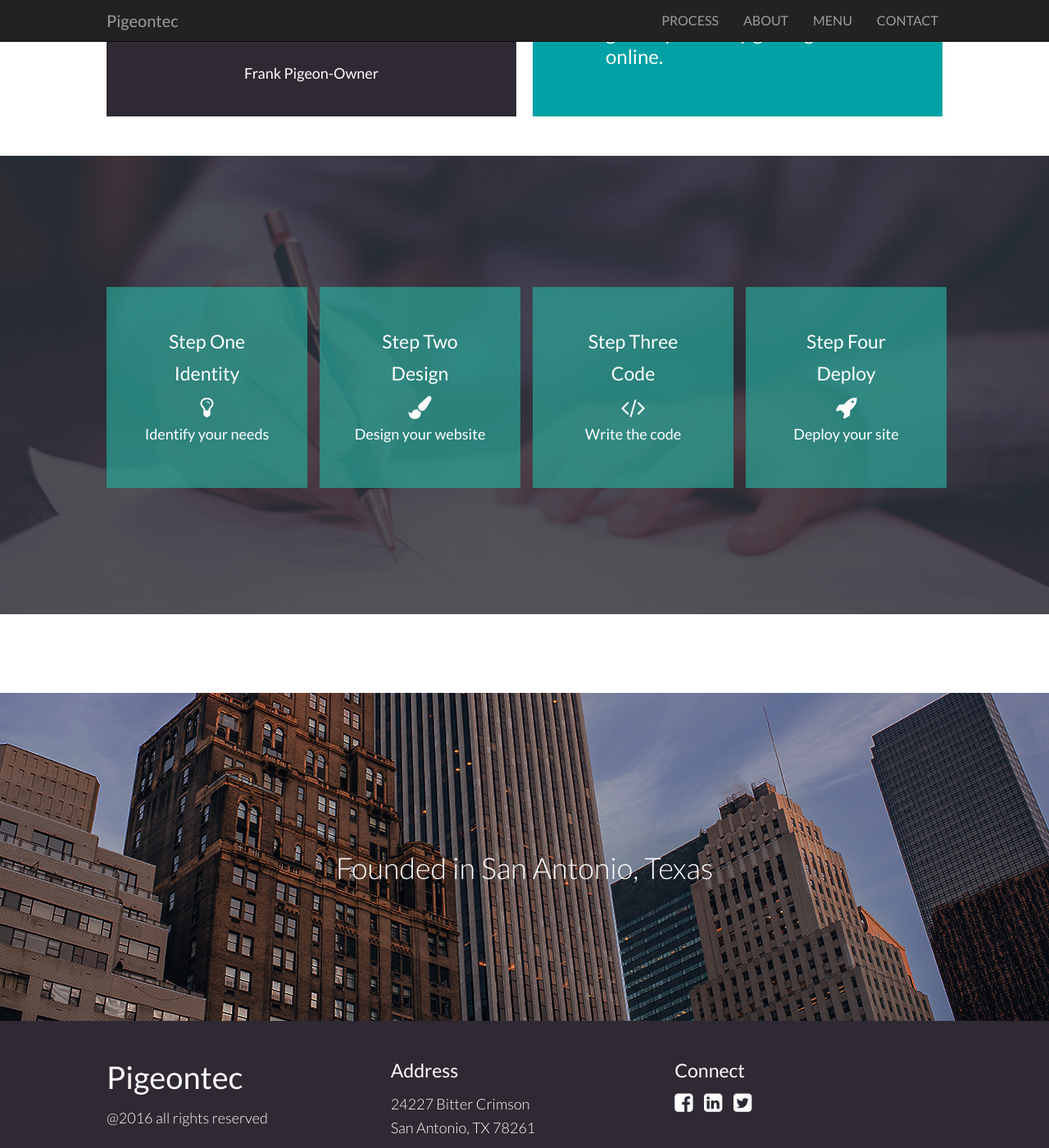
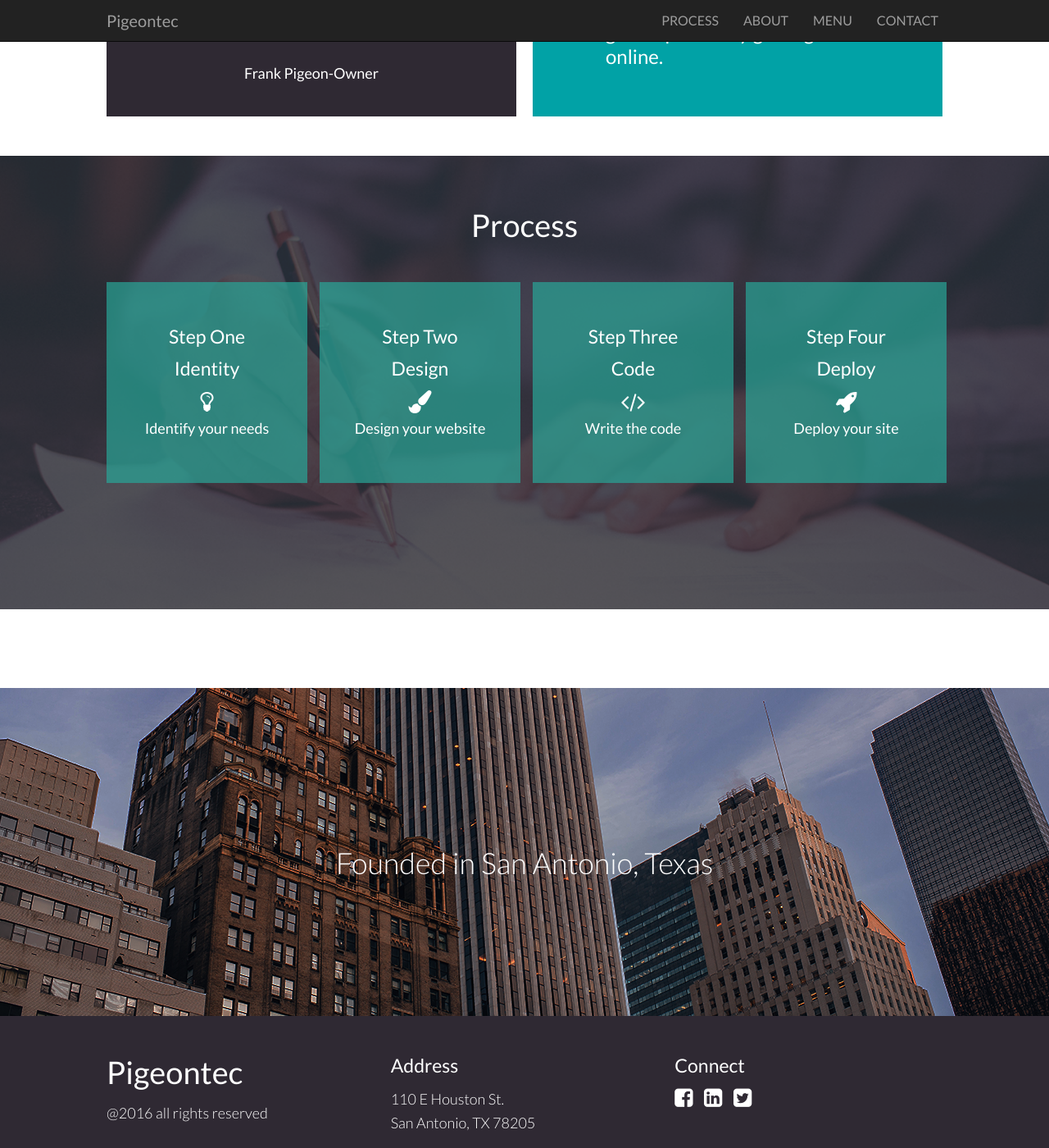
Before and after one commit to fpigeon/pigeontec, a Jekyll site: the page built from index.html, in a window 1280 px wide and 1400 px high, scrolled down 1126 px. Shown: the whole window at 82% size. Built offline with Jekyll 4.4.1, drawn with Linux system fonts in a browser that asks for light colours; nearby versions of some CDN libraries; the list of posts is cut into pages by our own code.

Commit message:
adds google analytics and footer styling

```diff
--- a/_data/global.yml
+++ b/_data/global.yml
@@ -1,7 +1,7 @@
 # Site Settings
 title: 'Pigeontec'
 description: 'Pigeontec is a web design and web development company based in San Antonio'
-url: 'https://fpigeon.github.io/pigeontec/' # the base hostname & protocol for your site
+# url: 'http://localhost:4000' # the base hostname & protocol for your site
 footer_text: 'This text is footer text. Footer text goes here.'
 
 # Admin Settings
--- a/_includes/footer.html
+++ b/_includes/footer.html
@@ -17,8 +17,8 @@
                 <div class="col-md-4">
                     <h4 class="footer-h4">Address</h4>
                     <address class="footer-p">
-                            24227 Bitter Crimson <br>
-                            San Antonio, TX 78261<br>
+                            110 E Houston St.<br>
+                            San Antonio, TX 78205<br>
                     </address>
                     <tel>210-704-7443</tel><br>
                     <a href="mailto:{{ site.data.global.admin_email }}" class="footer-link">frank@pigeontec.com</a>
--- a/_layouts/default.html
+++ b/_layouts/default.html
@@ -29,6 +29,7 @@
 </div><!-- end of welcome -->
 <div class="process" id="process">
     <div class="container">
+        <h2 class="process-h2">Process</h2>
         <div class="row">
             <div class="col-md-3">
                 <div class="process-box">
--- a/css/style.scss
+++ b/css/style.scss
@@ -26,6 +26,10 @@ $green-color: #bdf271;
     background: $purple-color;
     color: #fff;
 }
+a {
+	transition:0.3s;
+}
+
 body {
     color: #2c3e50;
     background-color: $purple-color;
@@ -115,6 +119,10 @@ body {
     color: white;
     padding: 160px 0 130px 0;
     margin-bottom: 96px;
+    .process-h2 {
+        margin-top: -96px;
+        margin-bottom: 48px;
+    }
     .process-box {
         background-color: rgba(41, 166, 152, .7);
         color: white;
@@ -158,5 +166,14 @@ footer {
         color: white;
         font-size: 26px;
         margin-right: 10px;
+        &:hover {
+            color: $light-blue-color;
+        }
+    }
+    .footer-link {
+        color: white;
+        &:hover {
+            color: $light-blue-color;
+        }
     }
 }
```
Also changed, not shown: other parts of _includes/footer.html (+10 -0 lines).
